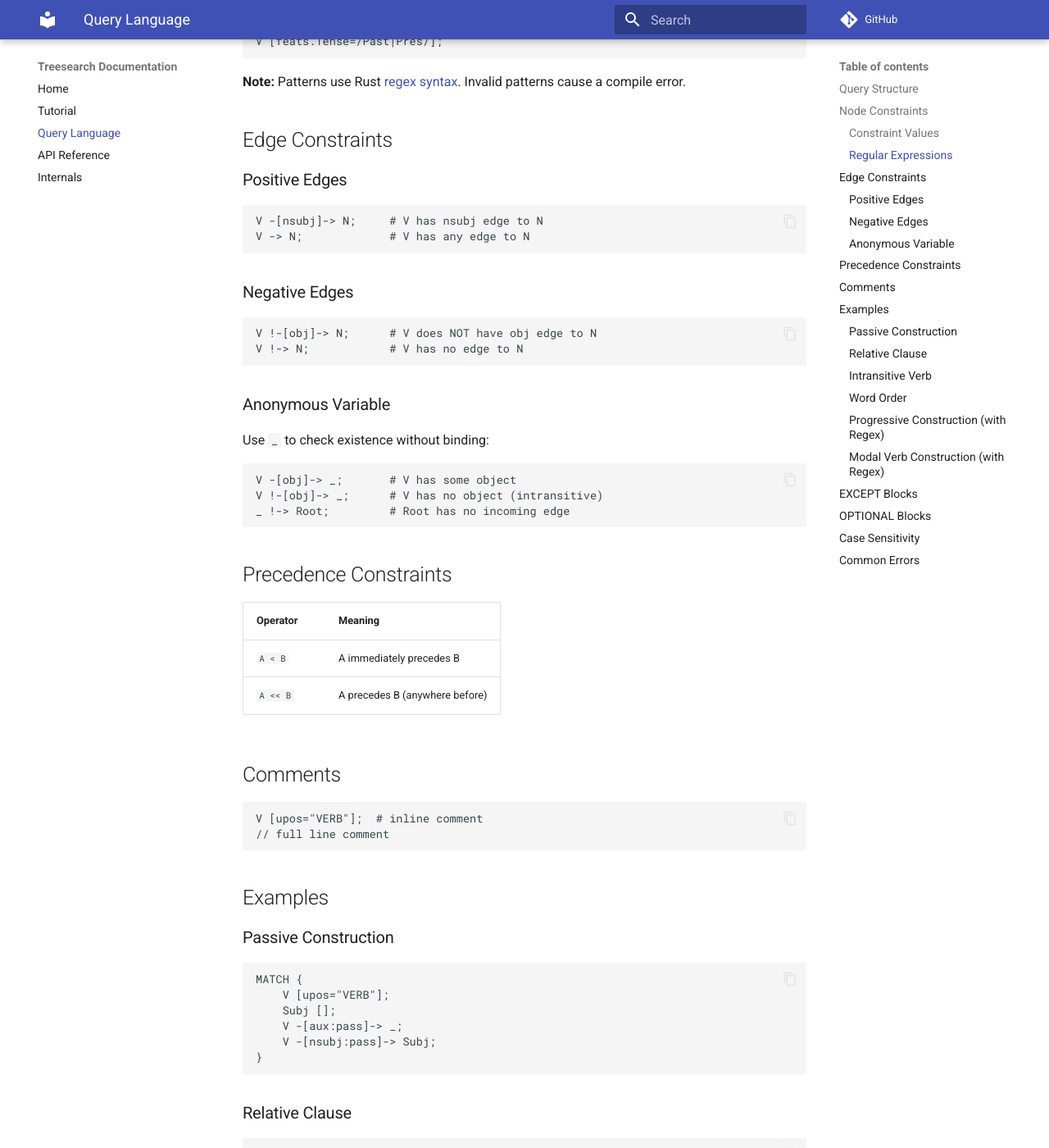
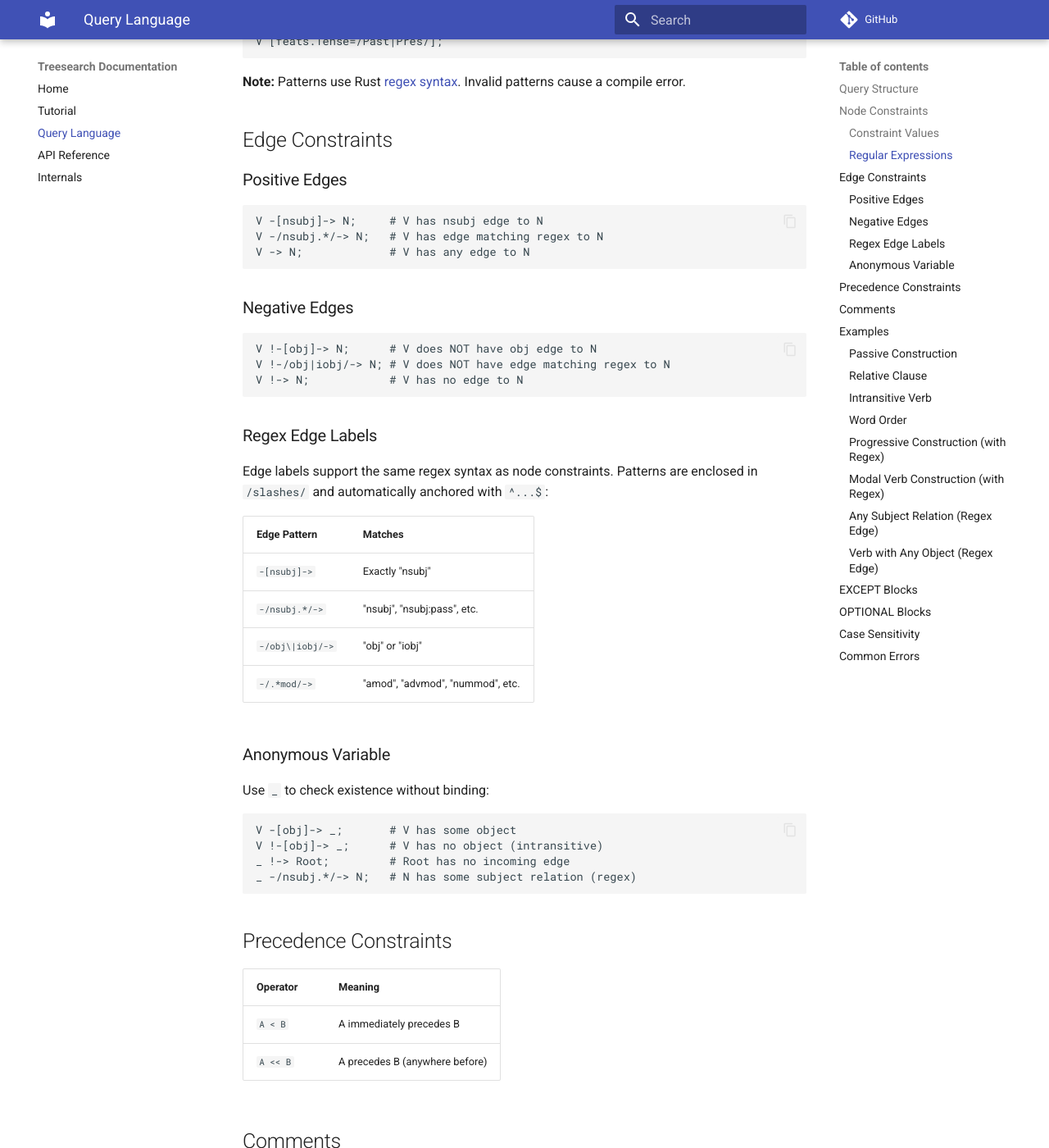
Before and after one commit to rmalouf/treesearch, an MkDocs documentation site: the page built from docs/query-language.md, in a window 1280 px wide and 1400 px high, scrolled down 1905 px. Shown: the whole window at 82% size. Built offline with MkDocs 1.6.1 and Material for MkDocs 9.7.7, drawn with Linux system fonts in a browser that asks for light colours; comment, search, counter and statistics services are not loaded; some of the changed text lies outside the part shown.

Commit message:
Document regex edge matching syntax (-/regex/->)

````diff
--- a/docs/query-language.md
+++ b/docs/query-language.md
@@ -78,6 +78,7 @@ V [feats.Tense=/Past|Pres/];
 
 ```
 V -[nsubj]-> N;     # V has nsubj edge to N
+V -/nsubj.*/-> N;   # V has edge matching regex to N
 V -> N;             # V has any edge to N
 ```
 
@@ -85,8 +86,20 @@ V -> N;             # V has any edge to N
 
 ```
 V !-[obj]-> N;      # V does NOT have obj edge to N
+V !-/obj|iobj/-> N; # V does NOT have edge matching regex to N
 V !-> N;            # V has no edge to N
 ```
+
+### Regex Edge Labels
+
+Edge labels support the same regex syntax as node constraints. Patterns are enclosed in `/slashes/` and automatically anchored with `^...$`:
+
+| Edge Pattern | Matches |
+|--------------|---------|
+| `-[nsubj]->` | Exactly "nsubj" |
+| `-/nsubj.*/->` | "nsubj", "nsubj:pass", etc. |
+| `-/obj\|iobj/->` | "obj" or "iobj" |
+| `-/.*mod/->` | "amod", "advmod", "nummod", etc. |
 
 ### Anonymous Variable
 
@@ -96,6 +109,7 @@ Use `_` to check existence without binding:
 V -[obj]-> _;       # V has some object
 V !-[obj]-> _;      # V has no object (intransitive)
 _ !-> Root;         # Root has no incoming edge
+_ -/nsubj.*/-> N;   # N has some subject relation (regex)
 ```
 
 ## Precedence Constraints
@@ -176,6 +190,30 @@ MATCH {
 }
 ```
 
+### Any Subject Relation (Regex Edge)
+
+```
+MATCH {
+    V [upos="VERB"];
+    S [upos="NOUN" | upos="PROPN"];
+    V -/nsubj.*/-> S;
+}
+```
+
+This matches `nsubj`, `nsubj:pass`, and any other subject relation.
+
+### Verb with Any Object (Regex Edge)
+
+```
+MATCH {
+    V [upos="VERB"];
+    O [];
+    V -/.*obj.*/-> O;
+}
+```
+
+This matches `obj`, `iobj`, and subtypes like `obj:lvc`.
+
 ## EXCEPT Blocks
 
 Reject matches where a condition is true. Multiple EXCEPT blocks use ANY semantics (reject if any matches).
````
Also changed, not shown: API.md (+24 -0 lines), README.md (+1 -1 lines), docs/tutorial.md (+6 -0 lines).
